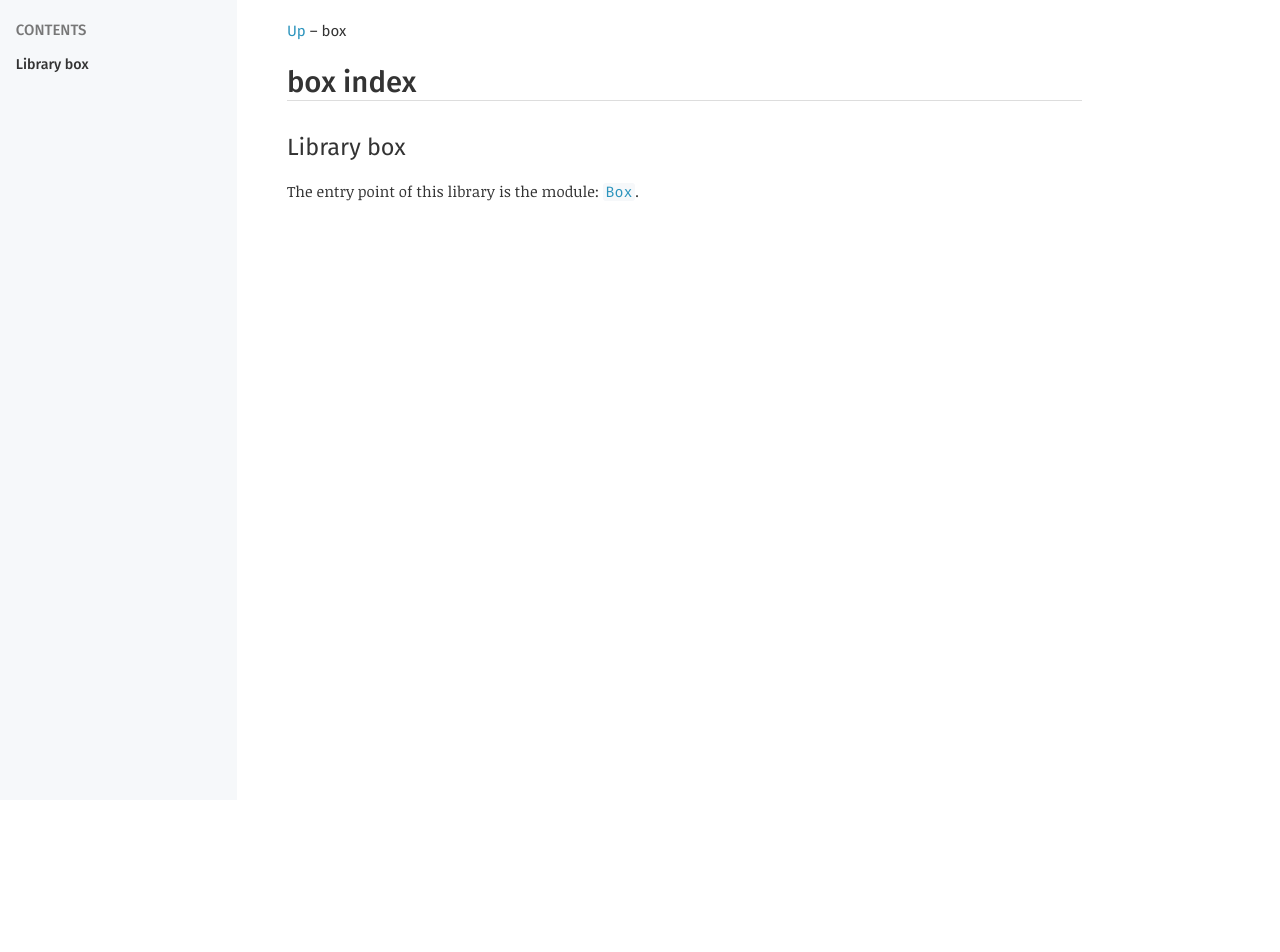
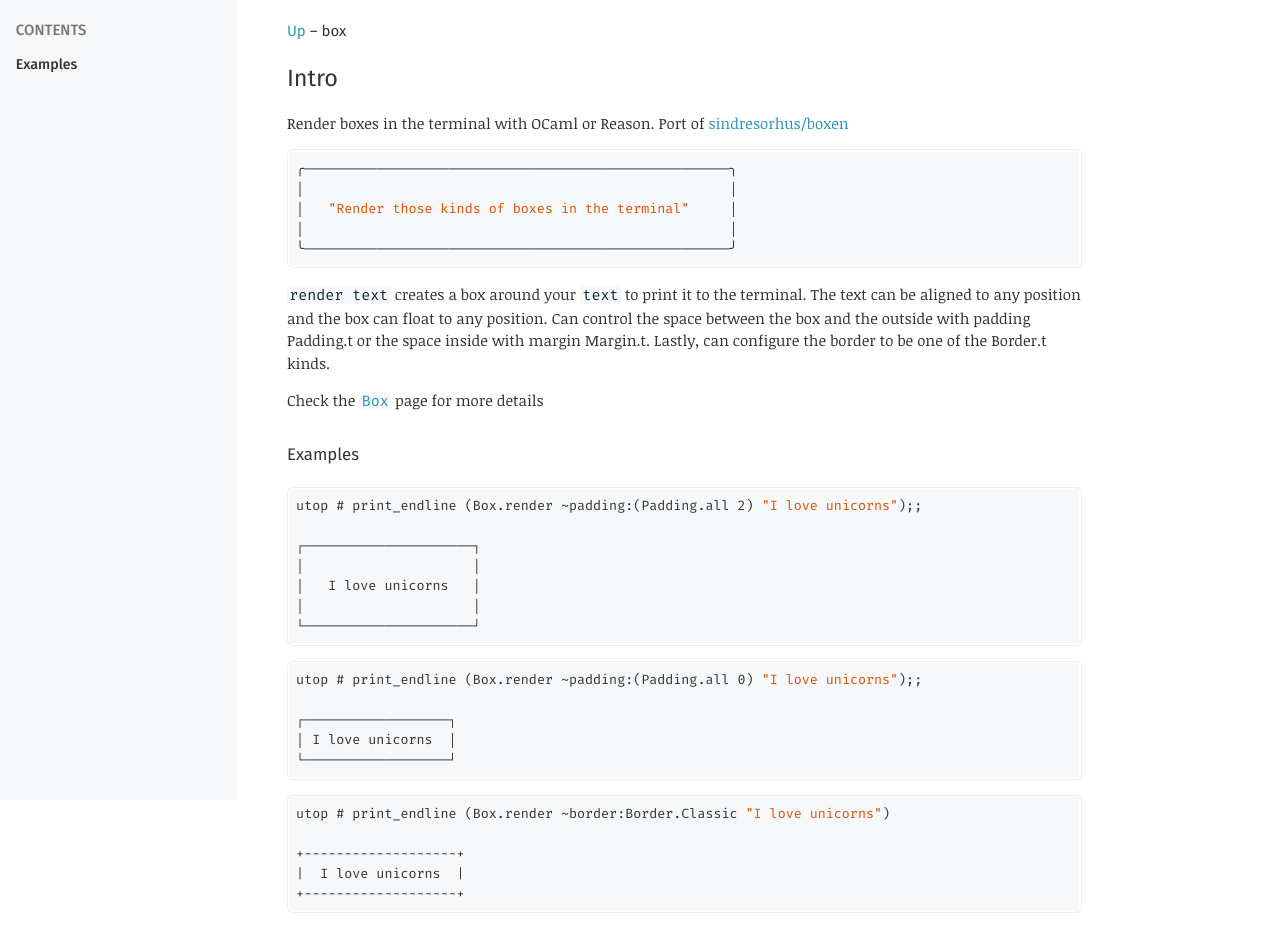
Before and after one commit to davesnx/ocaml-box, a plain HTML site: page box/index.html in a window 1280 px wide. Before the commit the page ends 800 px from the top, so only its background shows below. Drawn offline with Linux system fonts and the light colour scheme.

Commit message:
deploy: baa47f2f19551f12a0bc662a85256fbd3ea481ff

```diff
--- a/box/index.html
+++ b/box/index.html
@@ -1,2 +1,20 @@
 <!DOCTYPE html>
-<html xmlns="http://www.w3.org/1999/xhtml"><head><title>index (box.index)</title><link rel="stylesheet" href="../odoc.css"/><meta charset="utf-8"/><meta name="generator" content="odoc 2.1.1"/><meta name="viewport" content="width=device-width,initial-scale=1.0"/><script src="../highlight.pack.js"></script><script>hljs.initHighlightingOnLoad();</script></head><body class="odoc"><nav class="odoc-nav"><a href="../index.html">Up</a> – box</nav><header class="odoc-preamble"><h1 id="box-index"><a href="#box-index" class="anchor"></a>box index</h1></header><nav class="odoc-toc"><ul><li><a href="#library-box">Library box</a></li></ul></nav><div class="odoc-content"><h2 id="library-box"><a href="#library-box" class="anchor"></a>Library box</h2><p>The entry point of this library is the module: <a href="Box/index.html"><code>Box</code></a>.</p></div></body></html>
+<html xmlns="http://www.w3.org/1999/xhtml"><head><title>index (box.index)</title><link rel="stylesheet" href="../odoc.css"/><meta charset="utf-8"/><meta name="generator" content="odoc 2.1.1"/><meta name="viewport" content="width=device-width,initial-scale=1.0"/><script src="../highlight.pack.js"></script><script>hljs.initHighlightingOnLoad();</script></head><body class="odoc"><nav class="odoc-nav"><a href="../index.html">Up</a> – box</nav><header class="odoc-preamble"><h2 id="intro"><a href="#intro" class="anchor"></a>Intro</h2><p>Render boxes in the terminal with OCaml or Reason. Port of <a href="https://github.com/sindresorhus/boxen">sindresorhus/boxen</a></p><pre><code>╭─────────────────────────────────────────────────────╮
+│                                                     │
+│   &quot;Render those kinds of boxes in the terminal&quot;     │
+│                                                     │
+╰─────────────────────────────────────────────────────╯</code></pre><p><code>render text</code> creates a box around your <code>text</code> to print it to the terminal. The text can be aligned to any position and the box can float to any position. Can control the space between the box and the outside with padding Padding.t or the space inside with margin Margin.t. Lastly, can configure the border to be one of the Border.t kinds.</p><p>Check the <a href="Box/index.html"><code>Box</code></a> page for more details</p></header><nav class="odoc-toc"><ul><li><a href="#examples">Examples</a></li></ul></nav><div class="odoc-content"><h4 id="examples"><a href="#examples" class="anchor"></a>Examples</h4><pre><code>utop # print_endline (Box.render ~padding:(Padding.all 2) &quot;I love unicorns&quot;);;
+
+┌─────────────────────┐
+│                     │
+│   I love unicorns   │
+│                     │
+└─────────────────────┘</code></pre><pre><code>utop # print_endline (Box.render ~padding:(Padding.all 0) &quot;I love unicorns&quot;);;
+
+┌──────────────────┐
+│ I love unicorns  │
+└──────────────────┘</code></pre><pre><code>utop # print_endline (Box.render ~border:Border.Classic &quot;I love unicorns&quot;)
+
++-------------------+
+|  I love unicorns  |
++-------------------+</code></pre></div></body></html>
```
Also changed, not shown: box/Box/Border/index.html (+1 -1 lines), box/Box/index.html (+2 -6 lines).
